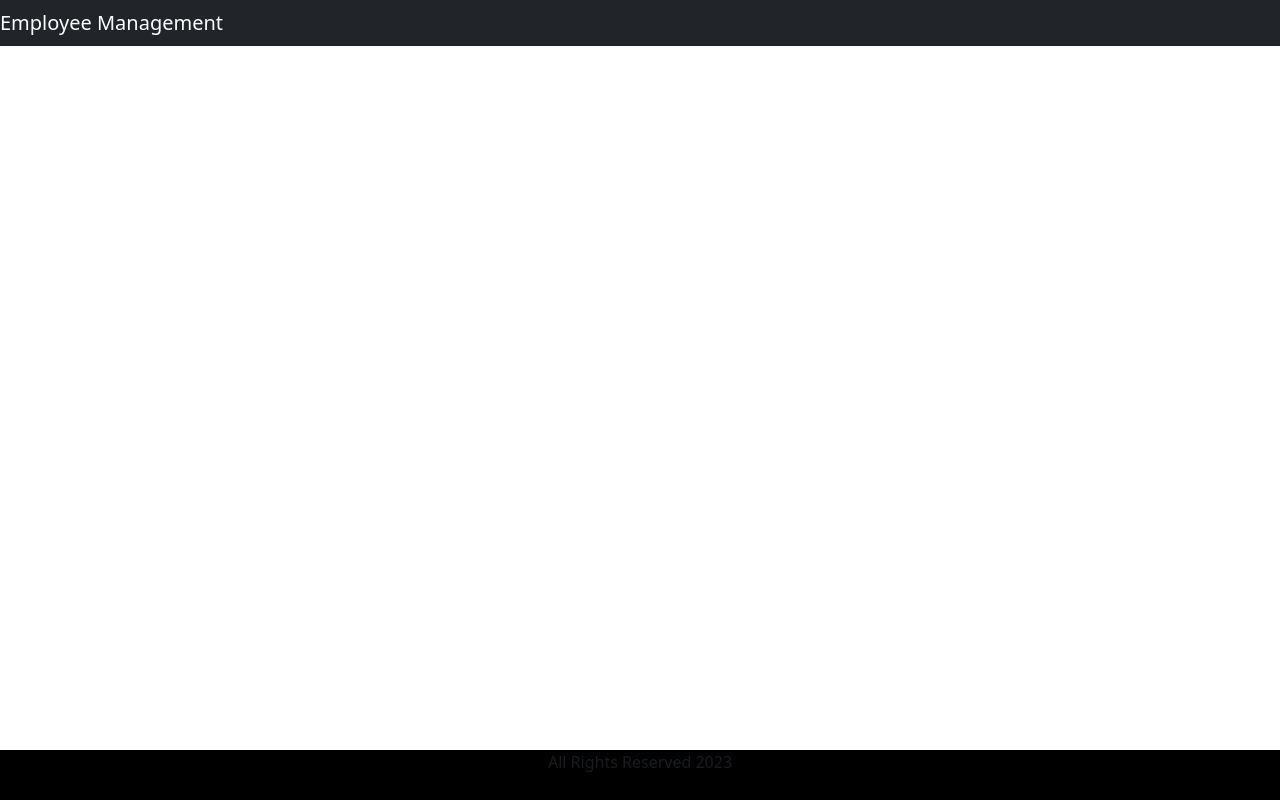
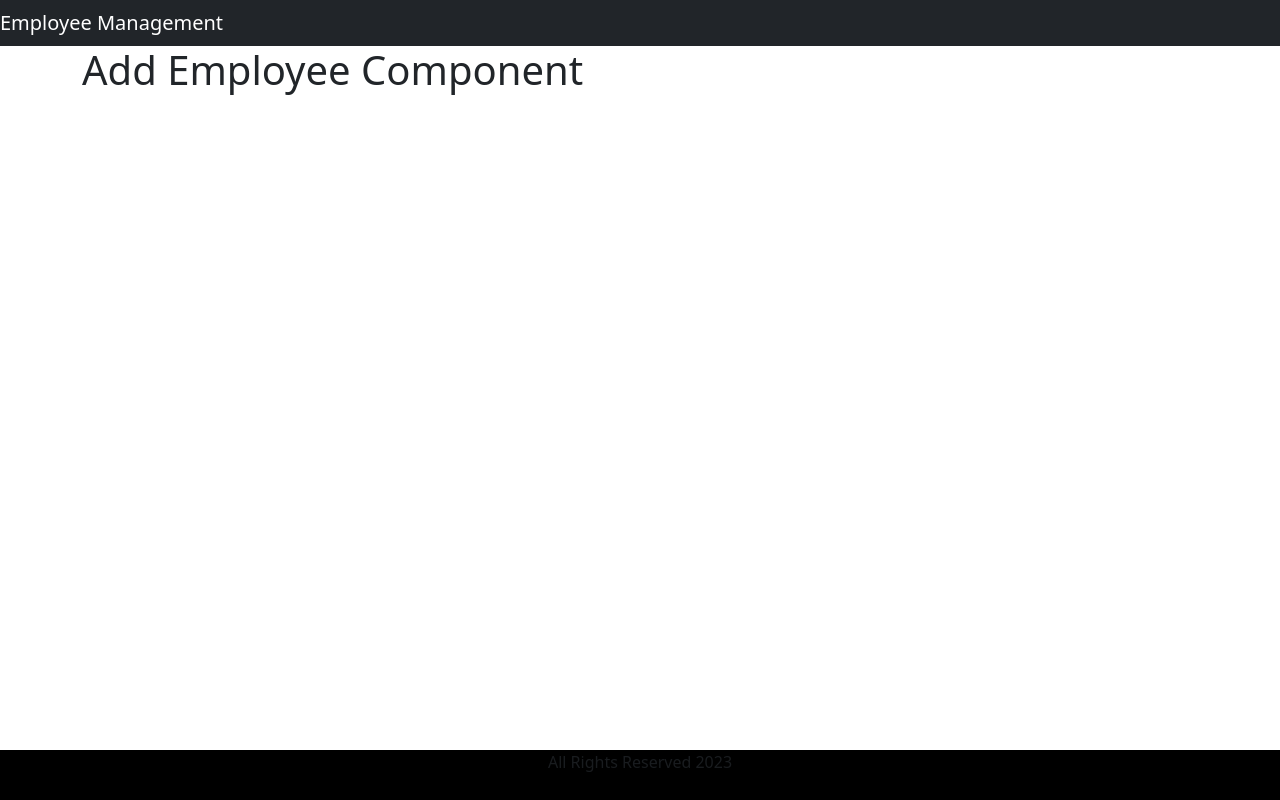
Before and after one commit to ejazdhalayat/SpringBoot-With-React, a React (Create React App) app: page /add-employee in a window 1280 px wide. Built offline with nearby package versions, Linux system fonts and the light colour scheme.

Commit message:
created addemployee comp

```diff
--- a/src/App.js
+++ b/src/App.js
@@ -5,6 +5,7 @@ import {BrowserRouter as Router, Route, Routes} from 'react-router-dom';
 import HeaderComponent from './components/HeaderComponent';
 import ListEmployee from './components/ListEmployee';
 import FooterComponent from './components/FooterComponent';
+import AddEmployee from './components/AddEmployee';
 
 function App() {
   return (
@@ -15,6 +16,7 @@ function App() {
           <Routes>
             <Route exact path='/' Component={ListEmployee}></Route>
             <Route path='/employees' Component={ListEmployee}></Route>
+            <Route path='/add-employee' Component={AddEmployee}></Route>
           </Routes>
 
 
--- /dev/null
+++ b/src/components/AddEmployee.jsx
@@ -0,0 +1,11 @@
+import React from 'react'
+
+function AddEmployee() {
+  return (
+    <div>
+        <h1>Add Employee Component</h1>
+    </div>
+  )
+}
+
+export default AddEmployee
--- a/src/components/ListEmployee.jsx
+++ b/src/components/ListEmployee.jsx
@@ -1,6 +1,7 @@
 import React from 'react'
 import { useState, useEffect } from 'react'
 import EmployeeService from '../services/EmployeeService'
+import { Link } from 'react-router-dom'
 
 
 function ListEmployee() {
@@ -19,6 +20,7 @@ function ListEmployee() {
   return (
     <div className='container'>
         <h2 className='text-center'>ListEmployee</h2>
+        <Link to = "/add-employee" className='btn btn-primary mb-2'> Add Employee</Link>
 
         {/* Employee Table */}
         <table className='table table-bordered table-striped'>
```
